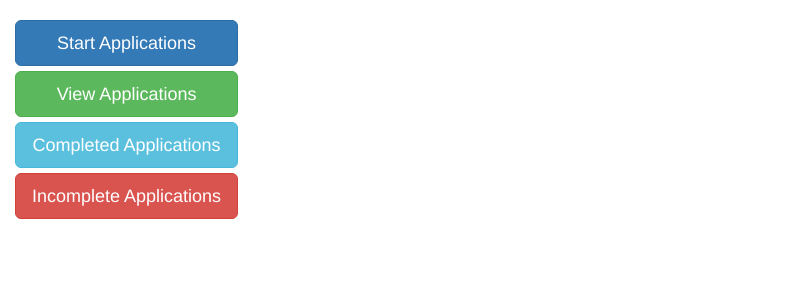
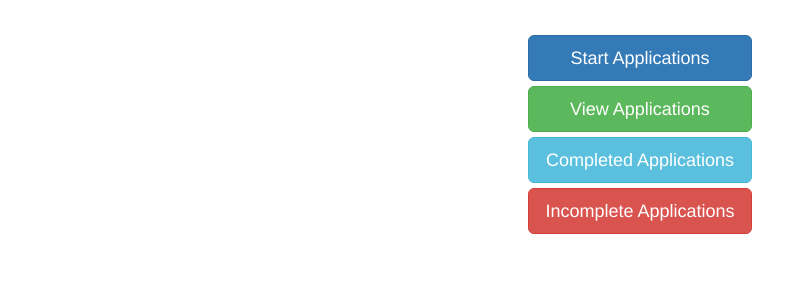
Before and after one commit to delaware2017/team-11, a Django app: page /landing/ in a window 1280 px wide. Shown: the part 52-352 px from the top of the page, without its empty margins (0-800 px from the left). Run offline with Django 3.2, Linux system fonts and the light colour scheme; some libraries are stand-ins or nearby versions.

Commit message:
Updated landing.html
center buttons

```diff
--- a/lacc/nominations/templates/nominations/landing.html
+++ b/lacc/nominations/templates/nominations/landing.html
@@ -1,15 +1,17 @@
 {% extends 'base.html' %}
 
 {% block body %}
-    <div class="btn-group-vertical" role= "group" >
+    <div class="panel-body text-center">
+        <div class="btn-group-vertical">
             <form class="register-form">
+                <p class="text-center">
                     <a class="btn btn-primary btn-lg btn-block" href="../accounts/student">Start Applications</a>
                     <button type="button" class="btn btn-success btn-lg btn-block">View Applications</button>
                     <button type="button" class="btn btn-info btn-lg btn-block">Completed Applications</button>
                     <button type="button" class="btn btn-danger btn-lg btn-block">Incomplete Applications</button>
-
+                </p>
             </form>
 
         </div>
-
+    </div>
 {% endblock %}
```
Lines whose indentation alone changed are shown as unchanged.
